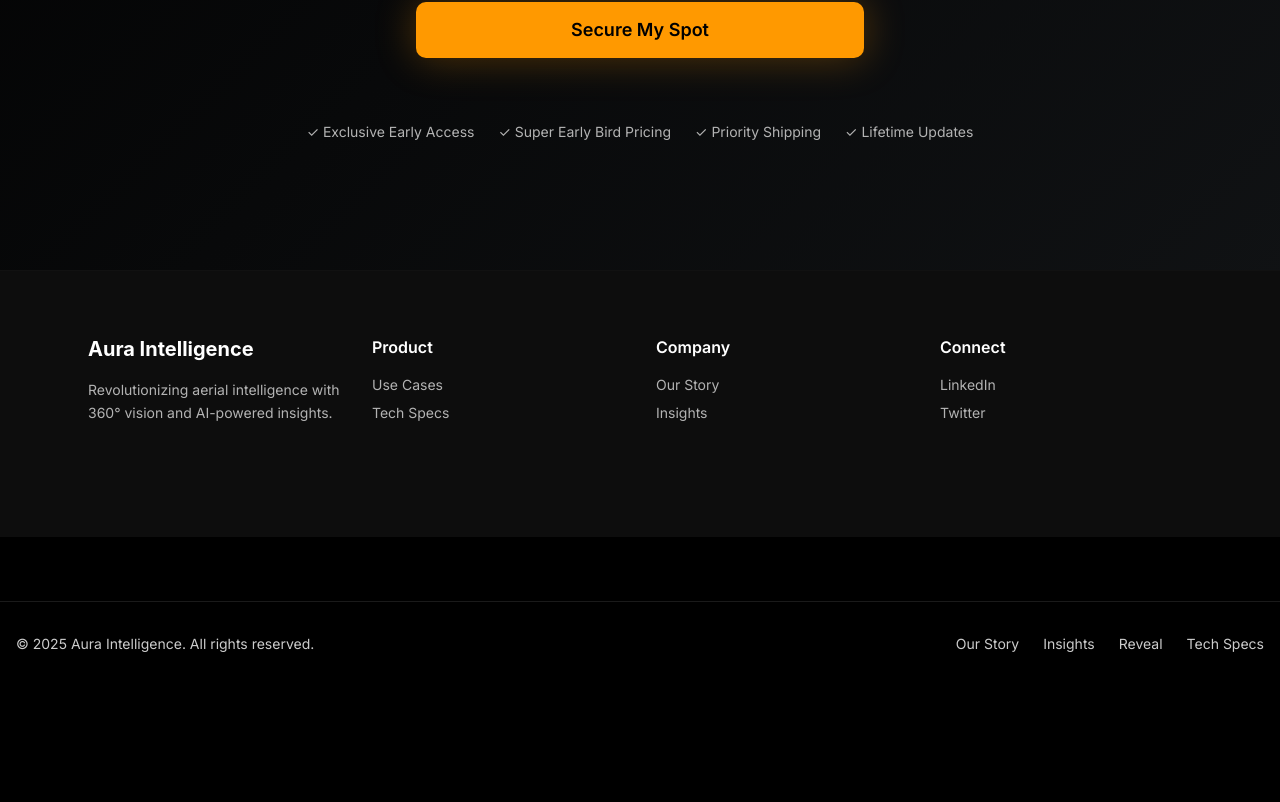
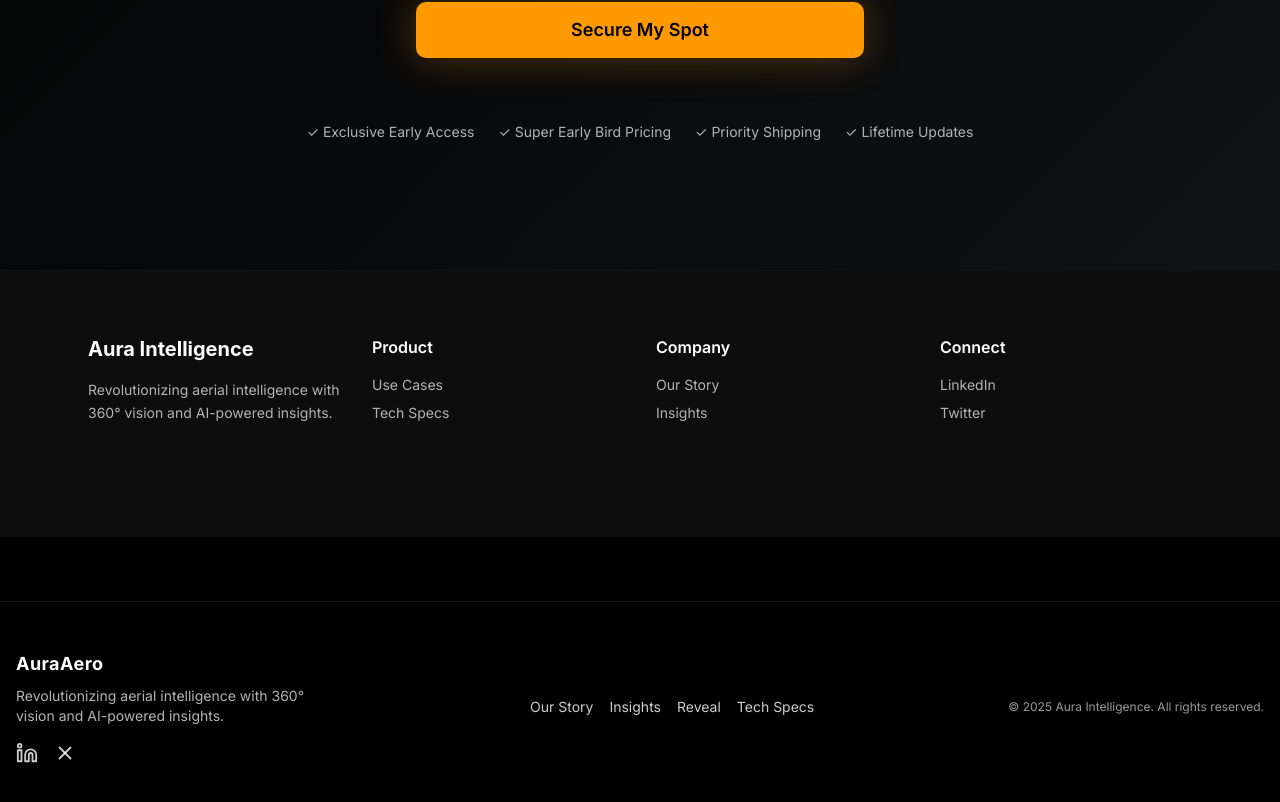
Before and after one commit to jacevedo0326/aura-reveal-experience, a React (Vite) app: page / in a window 1280 px wide. Shown: the part 9966-10768 px from the top of the page. Before the commit the page ends 10652 px from the top, so only its background shows below. Built offline with nearby package versions, Linux system fonts and the light colour scheme; the HTML template or start-up script is replaced by a standard one; a web font is replaced by a local one.

Commit message:
feat(footer): add branding, description, and social icons to footer

```diff
--- a/src/components/Footer.tsx
+++ b/src/components/Footer.tsx
@@ -1,14 +1,31 @@
+
+import { Linkedin, X as XIcon } from "lucide-react";
+
 const Footer = () => (
-  <footer className="w-full bg-black/80 border-t border-white/10 py-8 mt-16">
-    <div className="max-w-7xl mx-auto px-4 flex flex-col md:flex-row items-center justify-between gap-4">
-      <div className="text-white text-sm opacity-80">
-        © {new Date().getFullYear()} Aura Intelligence. All rights reserved.
+  <footer className="w-full bg-black/80 border-t border-white/10 py-12 mt-16">
+    <div className="max-w-7xl mx-auto px-4 flex flex-col md:flex-row items-center justify-between gap-8">
+      <div className="flex flex-col items-start gap-2">
+        <span className="text-white text-lg font-bold tracking-wide">AuraAero</span>
+        <span className="text-muted-foreground text-sm max-w-xs">
+          Revolutionizing aerial intelligence with 360° vision and AI-powered insights.
+        </span>
+        <div className="flex gap-4 mt-2">
+          <a href="https://linkedin.com" target="_blank" rel="noopener noreferrer" className="text-white/80 hover:text-primary transition-colors" title="LinkedIn">
+            <Linkedin size={22} />
+          </a>
+          <a href="https://x.com" target="_blank" rel="noopener noreferrer" className="text-white/80 hover:text-primary transition-colors" title="X (Twitter)">
+            <XIcon size={22} />
+          </a>
+        </div>
       </div>
-      <div className="flex gap-6 text-white text-sm opacity-80">
+      <div className="flex flex-col md:flex-row md:items-center gap-4 text-white text-sm opacity-80">
         <a href="/our-story" className="hover:text-primary transition-colors">Our Story</a>
         <a href="/insights" className="hover:text-primary transition-colors">Insights</a>
         <a href="/reveal" className="hover:text-primary transition-colors">Reveal</a>
         <a href="/tech-specs" className="hover:text-primary transition-colors">Tech Specs</a>
+      </div>
+      <div className="text-white text-xs opacity-60 text-center md:text-right">
+        © {new Date().getFullYear()} Aura Intelligence. All rights reserved.
       </div>
     </div>
   </footer>
```
